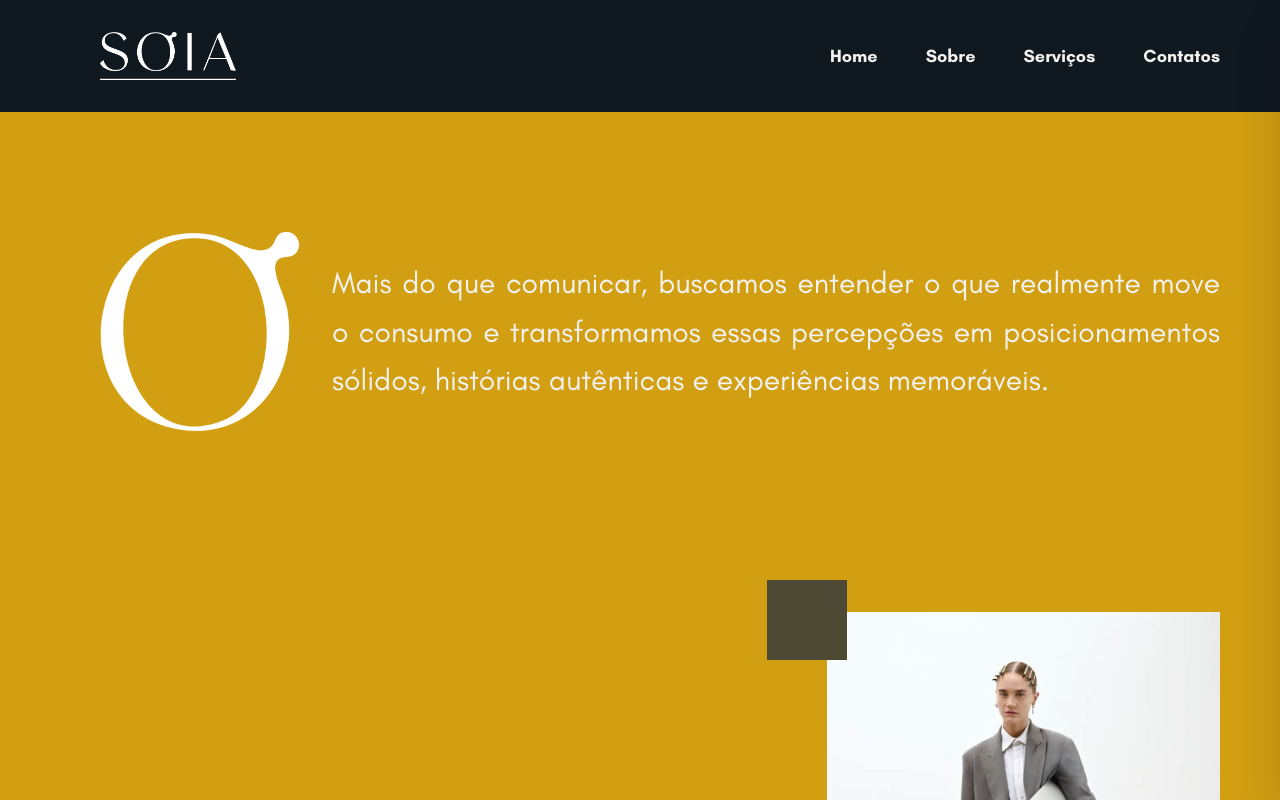
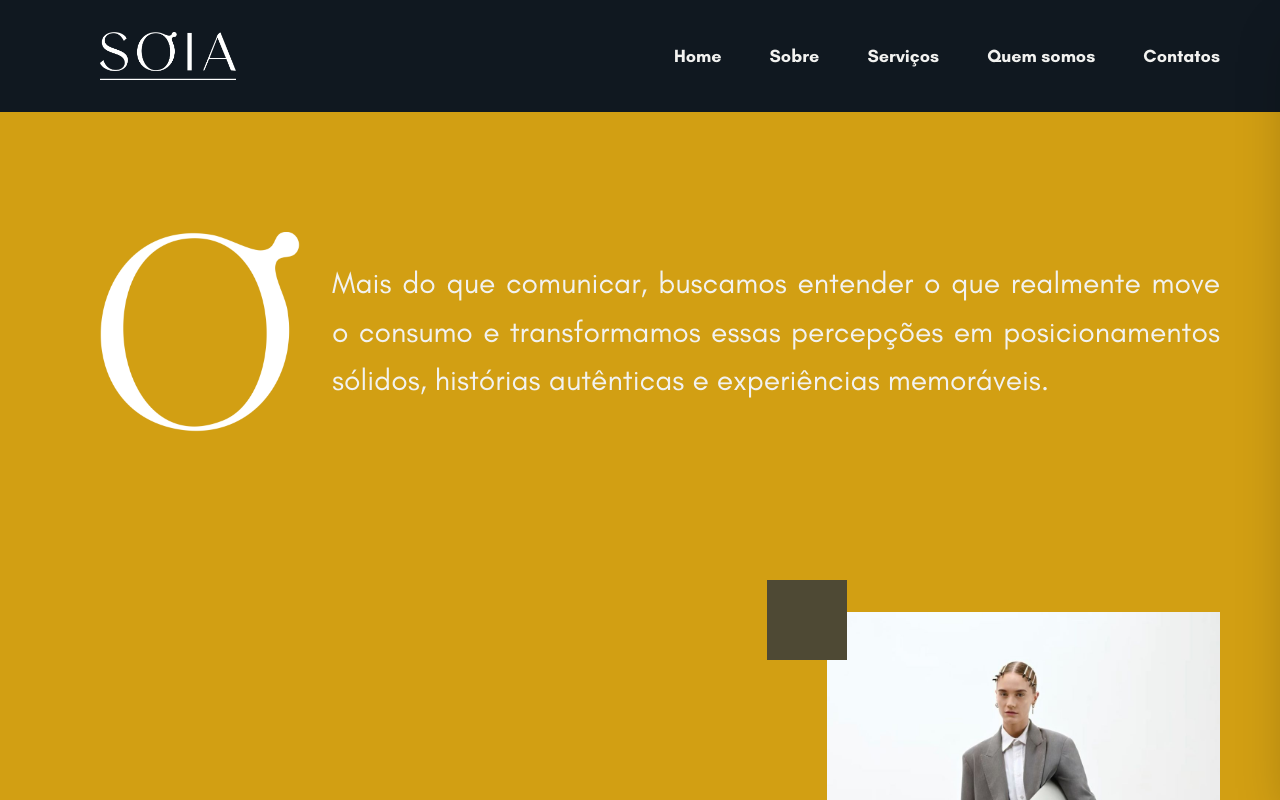
Before and after one commit to MathewsFranco/soia, a React (Vite) app: page / in a window 1280 px wide. Shown: the top 800 px of the page. Built offline with nearby package versions, Linux system fonts and the light colour scheme; a web font is replaced by a local one.

Commit message:
✨ fix header navigation

```diff
--- a/src/components/Header.tsx
+++ b/src/components/Header.tsx
@@ -1,6 +1,7 @@
+import { Link } from '@tanstack/react-router'
 import { Menu } from 'lucide-react'
+import { useState, type MouseEvent } from 'react'
 import SideMenu from './SideMenu'
-import { useState } from 'react'
 
 type NavLink = { href: string; label: string }
 
@@ -8,25 +9,46 @@ const NAV_LINKS: NavLink[] = [
   { href: '#brand-definition', label: 'Home' },
   { href: '#about', label: 'Sobre' },
   { href: '#services', label: 'Serviços' },
+  { href: '/about', label: 'Quem somos' },
   { href: '#footer', label: 'Contatos' },
 ]
 
 export default function Header() {
   const [isOpen, setIsOpen] = useState(false)
 
+  function handleNavClick(e: MouseEvent<HTMLAnchorElement>, href: string) {
+    if (!href.startsWith('#')) return // let normal navigation occur
+
+    // If not on the home page, navigate to '/' with the hash so the root can handle scrolling
+    if (window.location.pathname !== '/') {
+      e.preventDefault()
+      // navigating via location.href ensures the root receives the hash.
+      window.location.href = '/' + href
+      return
+    }
+  }
+
   return (
     <>
       <header className="py-8 pl-25 pr-15 flex items-center justify-between bg-black text-white">
-        <a href="/">
+        <Link to="/">
           <img src="/soia-logo-white.png" alt="Soia Logo" className="h-12" />
-        </a>
+        </Link>
 
         <nav className="hidden md:flex items-center justify-center gap-12 text-lg font-bold">
-          {NAV_LINKS.map((link) => (
-            <a key={link.href} href={link.href}>
-              {link.label}
-            </a>
-          ))}
+          {NAV_LINKS.map((link) => {
+            const isHash = link.href.startsWith('#')
+            const to = isHash ? `/${link.href}` : link.href
+            return (
+              <Link
+                key={link.href}
+                to={to}
+                onClick={(e) => isHash && handleNavClick(e as any, link.href)}
+              >
+                {link.label}
+              </Link>
+            )
+          })}
         </nav>
 
         <button
```
